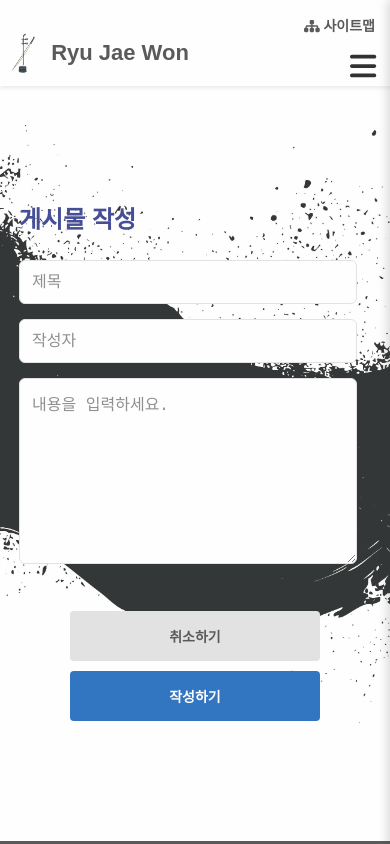
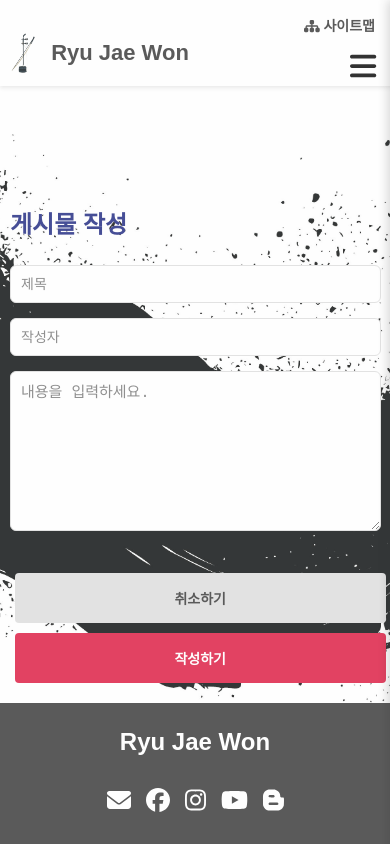
Before and after one commit to BrightLuminate/jawnproject, a React (Create React App) app: page /WriteForm in a window 390 px wide. Shown: the top 844 px of the page. Built offline with nearby package versions, Linux system fonts and the light colour scheme.

Commit message:
Update WriteForm.css

```diff
--- a/src/css/WriteForm.css
+++ b/src/css/WriteForm.css
@@ -1,14 +1,13 @@
 /* 전체 컨테이너 */
 .write-form {
-    width: 50%;
-    margin: 40px auto;
+    width: 50%; /* Default width for larger screens */
+    margin: 40px auto; /* Centers the form horizontally */
     font-family: 'Arial', sans-serif;
-    color: crimson;
+    color: crimson; /* Primary text color */
     padding: 25px;
     border-radius: 10px;
-    position: relative;
-    top: -50px;
-
+    /* Removed position: relative and top: -50px for better flow. */
+    /* Use margin-top if you need specific vertical spacing from elements above */
 }
 
 /* 제목 스타일 */
@@ -26,97 +25,141 @@
 .write-form input[type="text"],
 .write-form input[type="password"],
 .write-form textarea {
-    width: 100%;
+    width: 100%; /* Ensures full width within its container */
     padding: 12px;
     margin-bottom: 15px;
     border: 1px solid #ddd;
     border-radius: 6px;
-    font-size: 16px;
+    font-size: 16px; /* Default font size for inputs */
     transition: all 0.3s ease-in-out;
+    box-sizing: border-box; /* Ensures padding doesn't add to the width */
 }
 
 /* 텍스트 입력창 스타일 */
 .write-form textarea {
     resize: vertical;
     height: 160px;
+    line-height: 1.6; /* Increased line height for better readability */
+    font-size: 17px; /* Slightly larger font size for content */
+    color: #333; /* Darker text color for better contrast */
+    padding: 15px; /* Increased padding inside textarea */
 }
 
 /* 입력 필드 포커스 효과 */
 .write-form input:focus,
 .write-form textarea:focus {
-    border-color: #0056b3;
+    border-color: crimson; /* Changed focus color to crimson for consistency */
     outline: none;
-    box-shadow: 0 0 8px rgba(0, 86, 179, 0.3);
+    box-shadow: 0 0 8px rgba(220, 20, 60, 0.3); /* Crimson shadow */
 }
 
-/* 버튼 스타일 */
+/* 버튼 컨테이너 스타일 */
 .form-actions {
     text-align: right;
     margin-top: 25px;
     display: flex;
-    justify-content: flex-end;
+    justify-content: flex-end; /* Align buttons to the right */
+    gap: 12px; /* Space between buttons */
 }
-/* 버튼 스타일 */
+
+/* 개별 버튼 스타일 */
 .form-actions button {
-    background-color: #0056b3;
-    color: #fff;
-    padding: 16px 20px; /* 높이 증가 */
-    min-height: 50px; /* 최소 높이 설정 */
+    padding: 16px 20px;
+    min-height: 50px;
     border: none;
     border-radius: 6px;
-    font-size: 18px; /* 폰트 크기도 조정 */
+    font-size: 18px;
     cursor: pointer;
     transition: all 0.3s;
-    margin-left: 12px;
     font-weight: bold;
 }
 
-/* 버튼 효과 */
-.form-actions button:hover {
-    background-color: #004090;
+/* 작성하기 버튼 스타일 (기본) */
+.form-actions button[type="submit"] {
+    background-color: crimson; /* Consistent crimson color */
+    color: #fff;
+}
+
+/* 작성하기 버튼 호버 효과 */
+.form-actions button[type="submit"]:hover {
+    background-color: #a31535; /* Darker crimson on hover */
     transform: translateY(-2px);
 }
 
-.form-actions button:active {
-    transform: scale(0.98);
-}
-
-/* 취소 버튼 스타일 */
-.form-actions button:first-child {
-    background-color: #ddd;
+/* 취소하기 버튼 스타일 */
+.form-actions button[type="button"] { /* Use type="button" for the cancel button */
+    background-color: #ddd; /* Neutral grey for cancel */
     color: #333;
 }
 
-.form-actions button:first-child:hover {
+/* 취소하기 버튼 호버 효과 */
+.form-actions button[type="button"]:hover {
     background-color: #bbb;
+    transform: translateY(-2px);
 }
 
-/* 반응형 스타일 */
-@media (max-width: 768px) {
-    .form-actions button {
-        width: 100%;
-        margin: 5px 0;
-        padding: 14px; /* 모바일에서도 적절한 높이 유지 */
-    }
+/* 버튼 클릭 효과 */
+.form-actions button:active {
+    transform: scale(0.98);
 }
 
 
 /* 반응형 스타일 */
 @media (max-width: 768px) {
     .write-form {
-        width: 80%;
-        position: relative;
-        right: 20px;
+        width: 90%; /* Wider on smaller screens, giving more space */
+        margin: 20px auto; /* Adjust margin for smaller screens, keep centered */
+        padding: 15px; /* Reduce padding for tighter layout */
+        /* Removed position: relative and right: 20px for better centering */
     }
+
+    .corm {
+        font-size: 1.8em; /* Adjust heading size */
+        margin-bottom: 20px;
+        text-align: center; /* Center align heading on small screens */
+    }
+
     .form-actions {
-        flex-direction: column;
-        align-items: center;
+        flex-direction: column; /* Stack buttons vertically */
+        align-items: center; /* Center buttons */
+        gap: 10px; /* Space between stacked buttons */
+        margin-top: 20px; /* Adjust margin */
     }
+
     .form-actions button {
-        width: 80%;
-        margin: 5px 0;
-        background-color: crimson;
-        position: relative;
-        right: -15px;
+        width: 100%; /* Full width buttons on small screens */
+        margin: 0; /* Remove left/right margins when stacked */
+        padding: 14px; /* Ensure appropriate height */
+    }
+
+    .write-form textarea {
+        font-size: 16px; /* Adjust content font size for smaller screens */
+        padding: 12px; /* Adjust padding for smaller screens */
     }
 }
+
+/* Even smaller screens (e.g., mobile landscape/portrait) */
+@media (max-width: 480px) {
+    .write-form {
+        width: 95%; /* Make it almost full width on very small screens */
+        padding: 10px;
+        margin: 10px auto;
+    }
+
+    .corm {
+        font-size: 1.5em;
+        margin-bottom: 15px;
+    }
+
+    .write-form input[type="text"],
+    .write-form input[type="password"],
+    .form-actions button {
+        font-size: 14px; /* Slightly smaller font for inputs and buttons */
+        padding: 10px;
+    }
+
+    .write-form textarea {
+        font-size: 15px; /* Further reduce content font size for very small screens */
+        padding: 10px; /* Further adjust padding */
+    }
+}
```
